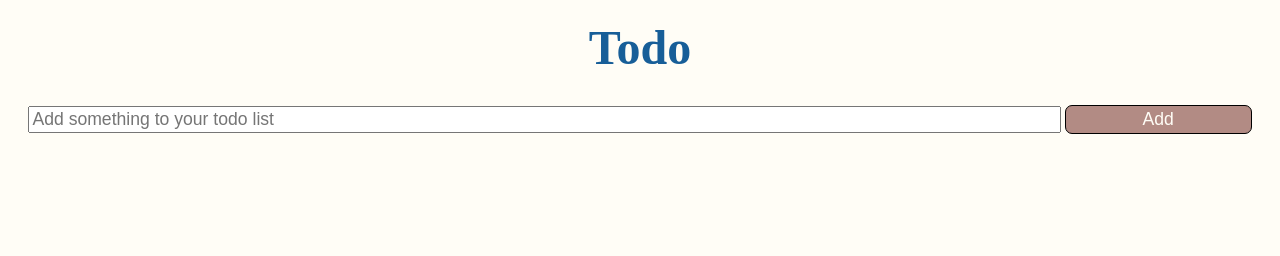
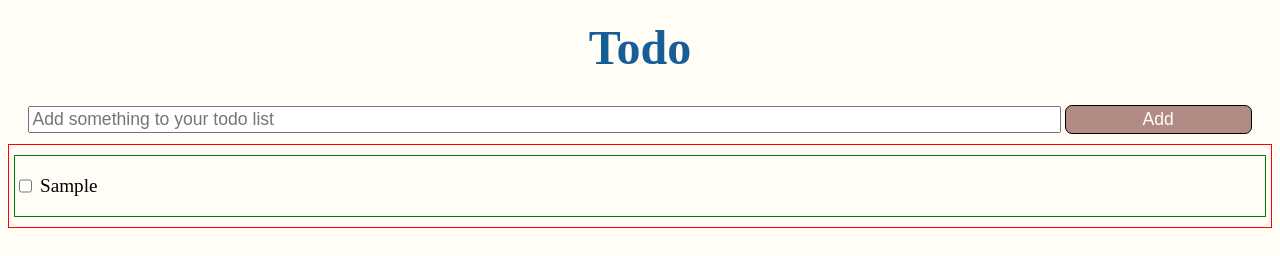
Before and after one commit to effie-fow/todo-application, a plain HTML site: page index.html in a window 1280 px wide. Both pictures are taken after typing "Sample" into the empty fields and a click on the button "Add". Drawn offline with Linux system fonts and the light colour scheme.

Commit message:
New function for adding user input items to the To-List, and basic layout styling for todo list items.

```diff
--- a/index.html
+++ b/index.html
@@ -14,6 +14,16 @@
             <input type="text" id="todo-input" placeholder="Add something to your todo list"/>
             <button id="button-add">Add</button>
         </div>
+
+        <div id="todo-list-active">
+            <!-- TESTING TODO-ITEM (CHECKBOX + TEXT)
+            <div class="todo-item">
+                <input type="checkbox" class="todo-checkbox"/>
+                <p>Example: Clean the fridge</p>
+            </div>
+             -->
+        </div>
+
     </main>
     <script src="index.js"></script>
 </body>
--- a/index.js
+++ b/index.js
@@ -1,5 +1,6 @@
 const todoButton = document.getElementById("button-add");
 const todoInput = document.getElementById("todo-input");
+const todoListActive = document.getElementById("todo-list-active")
 let todoInputValue = "";
 let todoList = [];
 
@@ -11,15 +12,41 @@ function setTodoValue(event) {
 };
 
 
+//NEW FUNCTION FOR ADDING MOST RECENT INPUT AS A .TODO-ITEM to #TODO-LIST-ACTIVE (CALLED IN addToList())
+function newListItem() {
+    let newestInput = todoList.length -1 ;
+    console.log(newestInput);
+    console.log(todoList[newestInput]);
+
+    todoListActive.insertAdjacentHTML(
+        "beforeend",
+        `<div class="todo-item">
+            <input type="checkbox" class="todo-checkbox"/>
+            <p>${todoList[newestInput]}</p>
+        </div>`
+    )
+};
+
+
 function addToList() {
     todoList.push(todoInputValue);
     todoInput.value = "";
     console.log(todoList);
+    newListItem();
 }
-
-
-
 
 
 todoButton.addEventListener("click", addToList);
 todoInput.addEventListener("input", setTodoValue);
+
+
+/* TESTING - ADDS .TODO-ITEM DIV TO #TODO-LIST-ACTIVE
+
+todoListActive.insertAdjacentHTML(
+    "beforeend",
+    `<div class="todo-item">
+    <input type="checkbox" name="todo-item"/>
+    <p>Example: Clean the fridge</p>
+    </div>`
+)
+*/
--- a/styles.css
+++ b/styles.css
@@ -21,6 +21,11 @@ h1 {
     font-size: 3rem;
 }
 
+p {
+    font-size: 1.2rem;
+}
+
+
 #todo-container {
     width: 100%;
     padding: 10px;
@@ -36,6 +41,11 @@ h1 {
     font-size: 1.1rem;
 }
 
+#todo-list-active {
+    width: 100%;
+    border: 1px solid red;
+}
+
 #button-add {
     width: 15%;
     background-color: var(--secondary-color);
@@ -49,3 +59,12 @@ h1 {
 #button-add:active {
     background-color: var(--terciary-color);
 }
+
+
+.todo-item {
+    border: 1px solid green;
+    margin: 10px 5px;
+    display: flex;
+    flex-flow: row wrap;
+    gap: 5px;
+}
```
